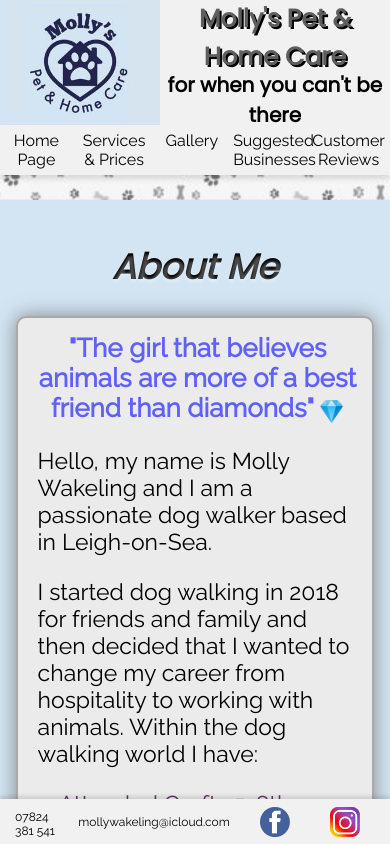
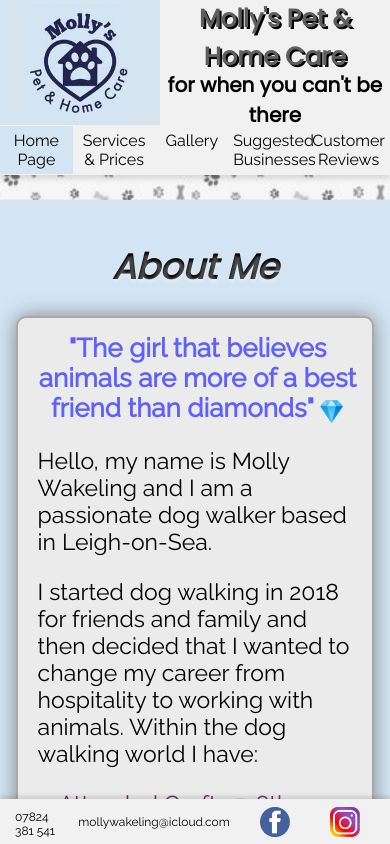
Before and after one commit to Dwake5/Mollys-frontend, a React (Create React App) app: page / in a window 390 px wide. Shown: the top 844 px of the page. Built offline with nearby package versions, Linux system fonts and the light colour scheme; no server answers.

Commit message:
added current page highlighting for mobile

```diff
--- a/src/components/NavBar/HyperLinks/style.js
+++ b/src/components/NavBar/HyperLinks/style.js
@@ -36,6 +36,7 @@
 
     &.${props => props.activeClassName} {
         font-weight: ${props => props.basic ? '400' : '700' };
+        background: ${props => props.basic && 'rgb(211, 229, 243)' }
     }
 
     &>span {
```
